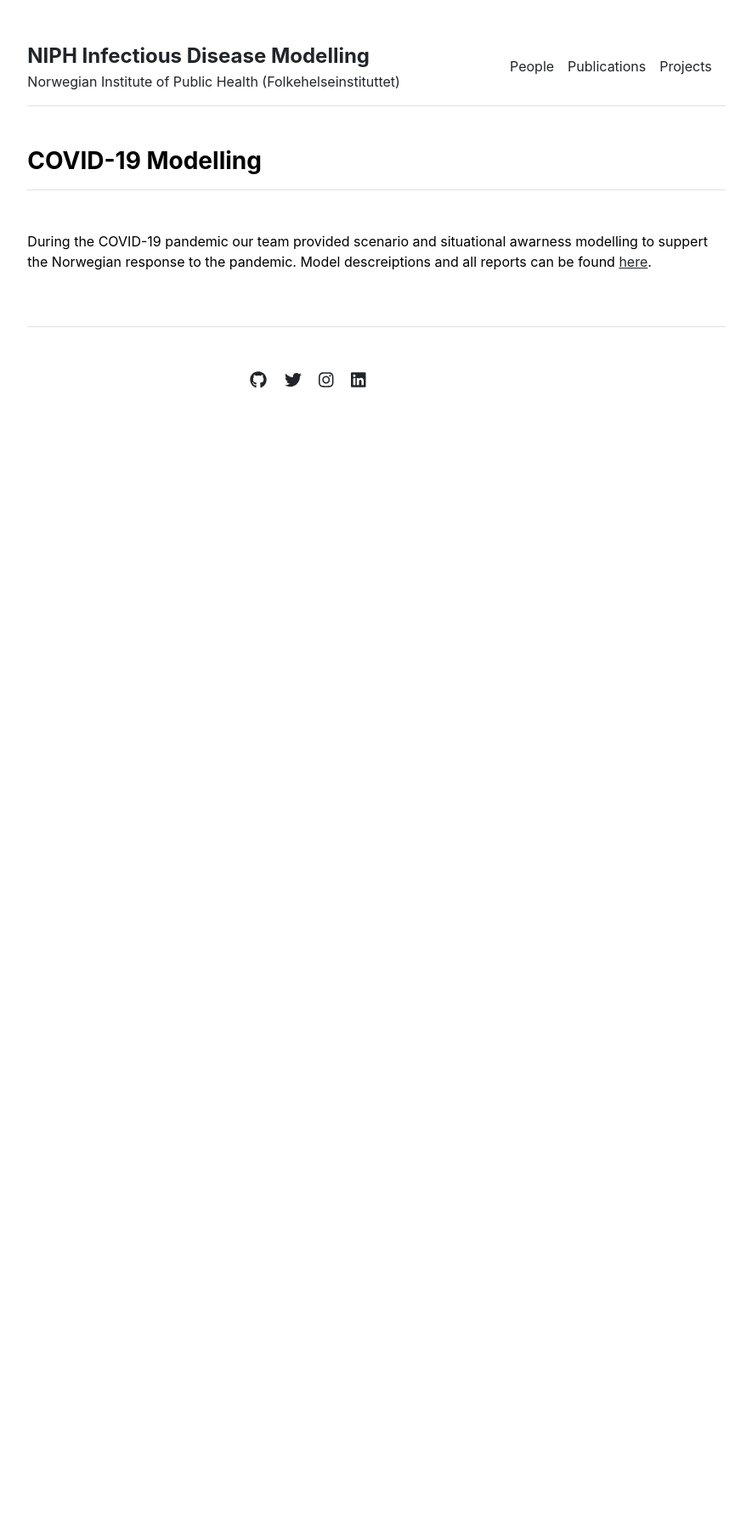
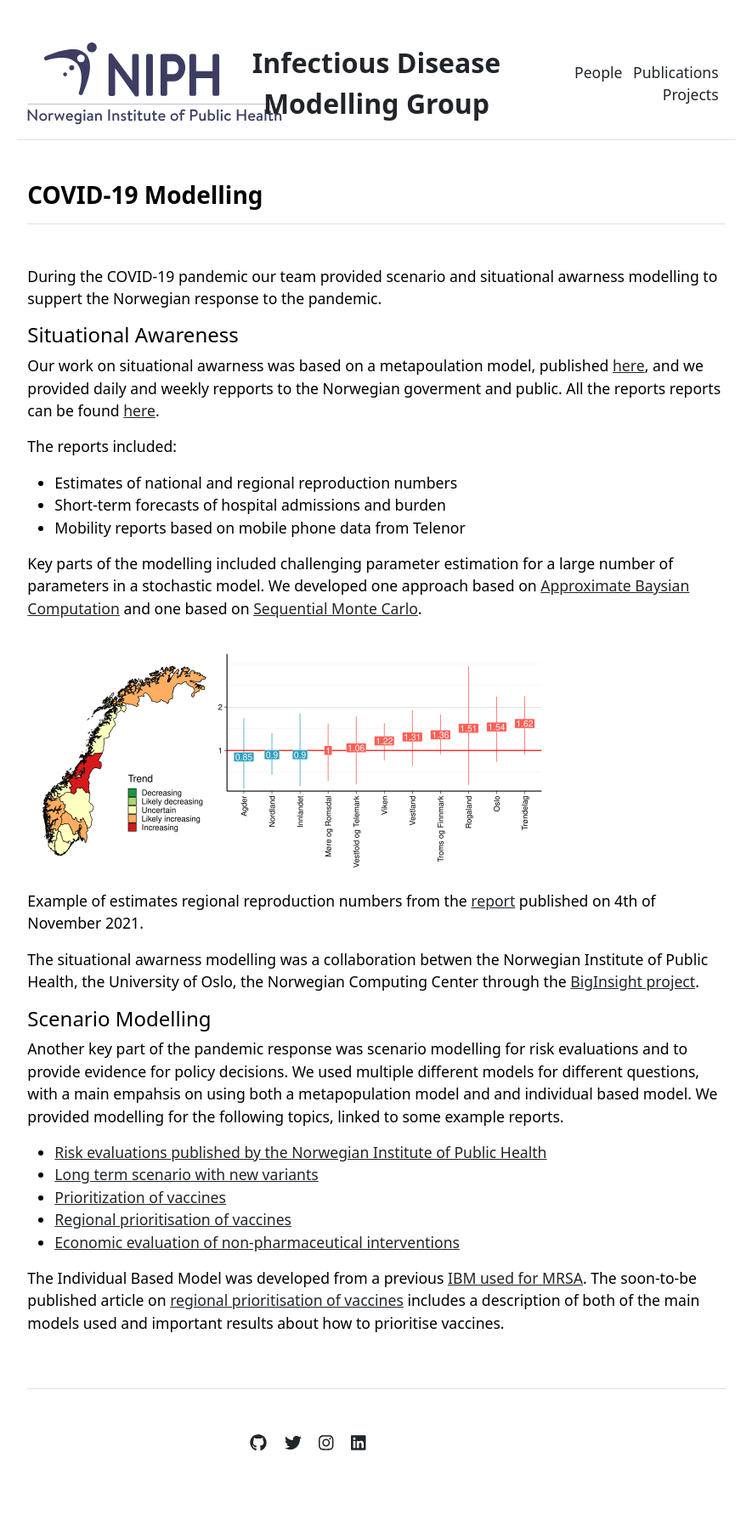
Before and after one commit to folkehelseinstituttet/modelling, a Jekyll site: the page built from projects/covid-19.md, in a window 1280 px wide. Shown: the whole page at 85% size, without its empty margins (197-1082 px from the left). Built offline with Jekyll 4.4.1, drawn with Linux system fonts in a browser that asks for light colours; before the commit the page ends 900 px from its top, so only the background shows below that.

Commit message:
layout and projects

```diff
--- a/_config.yml
+++ b/_config.yml
@@ -1,5 +1,5 @@
 url: "" # the base hostname & protocol for your site, e.g. http://example.com
 baseurl: "/infectious_disease_modelling" # the subpath of your site, e.g. /blog
 github.url: "/infectious_disease_modelling" # the subpath of your site, e.g. /blog
-title: "NIPH Infectious Disease Modelling" # the name of your site, e.g. ACME Corp.
+title: "Infectious Disease Modelling Group" # the name of your site, e.g. ACME Corp.
 description: "Norwegian Institute of Public Health (Folkehelseinstituttet)"
--- a/_data/settings.yml
+++ b/_data/settings.yml
@@ -18,12 +18,13 @@
 - {name: 'Jørgen Eriksson Midtbø', title: 'Senior Researcher', department: 'Methods Development and Analysis', institution: 'Folkehelseinstituttet', institution_address: 'Lovisenberggata 8, 0456 Oslo', email: 'JorgenEriksson.Midtbo@fhi.no', office: '', image: 'assets/img/fhi_fjes.png', url: 'jorgen'}
 
 projects:
-- {name: 'COVID-19 modelling', short: "Modelling covid-19 during the pandemic", url: '/projects/covid-19'}
+- {name: 'COVID-19 modelling', short: "Our team provided situational awarness and scenario modelling for the Norwegain goverment during the covid-19 pandemic", url: '/projects/covid-19'}
+- {name: 'Surveillance and Forcasting', short: "We take part in national surveillance of respiratory diseases and cotribute to international forecasting hubs for covid-19 and influenza", url: '/projects/surveillance-forecasting'}
 - {name: 'Varicella', short: "Economic evaluation of varicella vaccination in Norway", url: ''}
 
 
 social:
-- {icon: 'github', link: 'https://github.com/folkehelseinstituttet'}
+- {icon: 'github', link: 'https://github.com/orgs/folkehelseinstituttet/teams/modelling/repositories'}
 - {icon: 'twitter', link: 'https://twitter.com/Folkehelseinst'}
 - {icon: 'instagram', link: 'https://www.instagram.com/folkehelseinstituttet/'}
 - {icon: 'linkedin', link: 'https://no.linkedin.com/company/norwegian-institute-of-public-health'}
--- a/_includes/header.html
+++ b/_includes/header.html
@@ -1,15 +1,18 @@
-<header class="d-flex flex-column flex-md-row align-items-center pb-3 mb-5 border-bottom">
-  <div>
-    <a href="{{ site.github.url }}/" class="d-flex align-items-center text-decoration-none">
-      <span class="fs-4 fw-bold">{{ site.title }}</span>
-    </a>
-    <a href="{{ site.github.url}}/" class="d-flex align-items-center text-decoration-none">
-      <span>{{ site.description }}</span>
+<header class="row align-items-center border-bottom pb-3 mb-5 ">
+  <div class="col-sm-3">
+    <img src="{{'assets/img/logo-engelsk-hele-navnet.svg'|absolute_url}}" alt="logo" width="300" height="100">
+    </div>
+  <div class="col-sm-6 align-items-center justify-content-center text-center">
+    <a href="{{'/' | absolute_url }}" class="align-items-center text-decoration-none">
+      <span class="fs-2 fw-bold">{{ site.title }}</span>
     </a>
   </div>
-  <nav class="d-inline-flex mt-2 mt-md-0 ms-md-auto">
+
+
+  <nav class="col-sm-3 align-items-right text-end">
     {% for item in site.data.settings.menu %}
-      <a class="me-3 py-2 text-decoration-none" href="{{ item.url |absolute_url }}">{{ item.name }}</a>
+      <a class="me-2 py-2 text-decoration-none text-right" href="{{ item.url |absolute_url }}">{{ item.name }}</a>
     {% endfor %}
   </nav>
+
 </header>
--- a/_sass/base.scss
+++ b/_sass/base.scss
@@ -1,12 +1,15 @@
 $backgroundColor: #ffffff;
 $bodyColor: #000000;
-$bodyFont: -apple-system,BlinkMacSystemFont,"Segoe UI",Helvetica,Arial,sans-serif,"Apple Color Emoji","Segoe UI Emoji","Segoe UI Symbol";
+//$bodyFont: -apple-system,BlinkMacSystemFont,"Segoe UI",Helvetica,Arial,sans-serif,"Apple Color Emoji","Segoe UI Emoji","Segoe UI Symbol";
+$bodyFont: Brandon Text,ui-sans-serif,system-ui,-apple-system,BlinkMacSystemFont,Segoe UI,Roboto,Helvetica Neue,Arial,Noto Sans,sans-serif,"Apple Color Emoji","Segoe UI Emoji",Segoe UI Symbol,"Noto Color Emoji";
 $linkColor: #212529 !important;
+$fontSize: 1.1rem;
 
 body {
   background: $backgroundColor;
   color: $bodyColor;
   font-family: $bodyFont;
+  font-size: $fontSize;
 }
 
 body a {
--- a/projects/covid-19.md
+++ b/projects/covid-19.md
@@ -3,4 +3,37 @@
 title: "COVID-19 Modelling"
 ---
 
-During the COVID-19 pandemic our team provided scenario and situational awarness modelling to suppert the Norwegian response to the pandemic. Model descreiptions and all reports can be found [here](https://www.fhi.no/ss/korona/koronavirus/koronavirus-modellering/).
+
+
+During the COVID-19 pandemic our team provided scenario and situational awarness modelling to suppert the Norwegian response to the pandemic.
+
+
+#### Situational Awareness
+Our work on situational awarness was based on a metapoulation model, published [here](https://doi.org/10.1371/journal.pcbi.1010860), and we provided daily and weekly repports to the Norwegian goverment and public. All the reports reports can be found [here](https://www.fhi.no/ss/korona/koronavirus/koronavirus-modellering/).
+
+The reports included:
+- Estimates of national and regional reproduction numbers
+- Short-term forecasts of hospital admissions and burden
+- Mobility reports based on mobile phone data from Telenor
+
+Key parts of the modelling included challenging parameter estimation for a large number of parameters in a stochastic model. We developed one approach based on [Approximate Baysian Computation](https://doi.org/10.1371/journal.pcbi.1010860) and one based on [Sequential Monte Carlo](https://academic.oup.com/jrsssa/article/186/4/616/7145945).
+
+![Estimates of regional reproduction numbers]({{'/assets/img/sit-rep.png'|absolute_url}})
+
+Example of estimates regional reproduction numbers from the [report](https://www.fhi.no/contentassets/e6b5660fc35740c8bb2a32bfe0cc45d1/vedlegg/nasjonale-og-regionale-rapporter/national_regional_model_3_november_2021.pdf) published on 4th of November 2021.
+
+
+The situational awarness modelling was a collaboration betwen the Norwegian Institute of Public Health, the University of Oslo, the Norwegian Computing Center through the [BigInsight project](https://www.biginsight.no/).
+
+
+#### Scenario Modelling
+
+Another key part of the pandemic response was scenario modelling for risk evaluations and to provide evidence for policy decisions. We used multiple different models for different questions, with a main empahsis on using both a metapopulation model and and individual based model. We provided modelling for the following topics, linked to some example reports.
+
+- [Risk evaluations published by the Norwegian Institute of Public Health](https://www.fhi.no/contentassets/e6b5660fc35740c8bb2a32bfe0cc45d1/vedlegg/nasjonale-og-regionale-rapporter/winter_scenarios_2022_2023.pdf)
+- [Long term scenario with new variants](https://www.fhi.no/contentassets/e6b5660fc35740c8bb2a32bfe0cc45d1/vedlegg/nasjonale-og-regionale-rapporter/modelling-scenarios-for-the-sars-cov-2-omicron-voc-26.01.2022.pdf)
+- [Prioritization of vaccines](https://www.fhi.no/contentassets/d07db6f2c8f74fa586e2d2a4ab24dfdf/2020-12-v2-anbefalinger-og-prioriteringer-2-utgave-korrigert-forside.pdf)
+- [Regional prioritisation of vaccines](https://www.medrxiv.org/content/10.1101/2023.08.16.23294112v1)
+- [Economic evaluation of non-pharmaceutical interventions](https://www.regjeringen.no/contentassets/7f1fdef23b72488da28fde24416425e6/20220405_holden-iv_hovedrapport.pdf)
+
+The Individual Based Model was developed from a previous [IBM used for MRSA](https://www.pnas.org/doi/abs/10.1073/pnas.1900959116). The soon-to-be published article on [regional prioritisation of vaccines](https://www.medrxiv.org/content/10.1101/2023.08.16.23294112v1) includes a description of both of the main models used and important results about how to prioritise vaccines.
```
Also changed, not shown: projects/surveillance-forecasting.md (added, +20 -0 lines), assets/img/logo-engelsk-hele-navnet.svg (added), assets/img/sit-rep.png (added).
